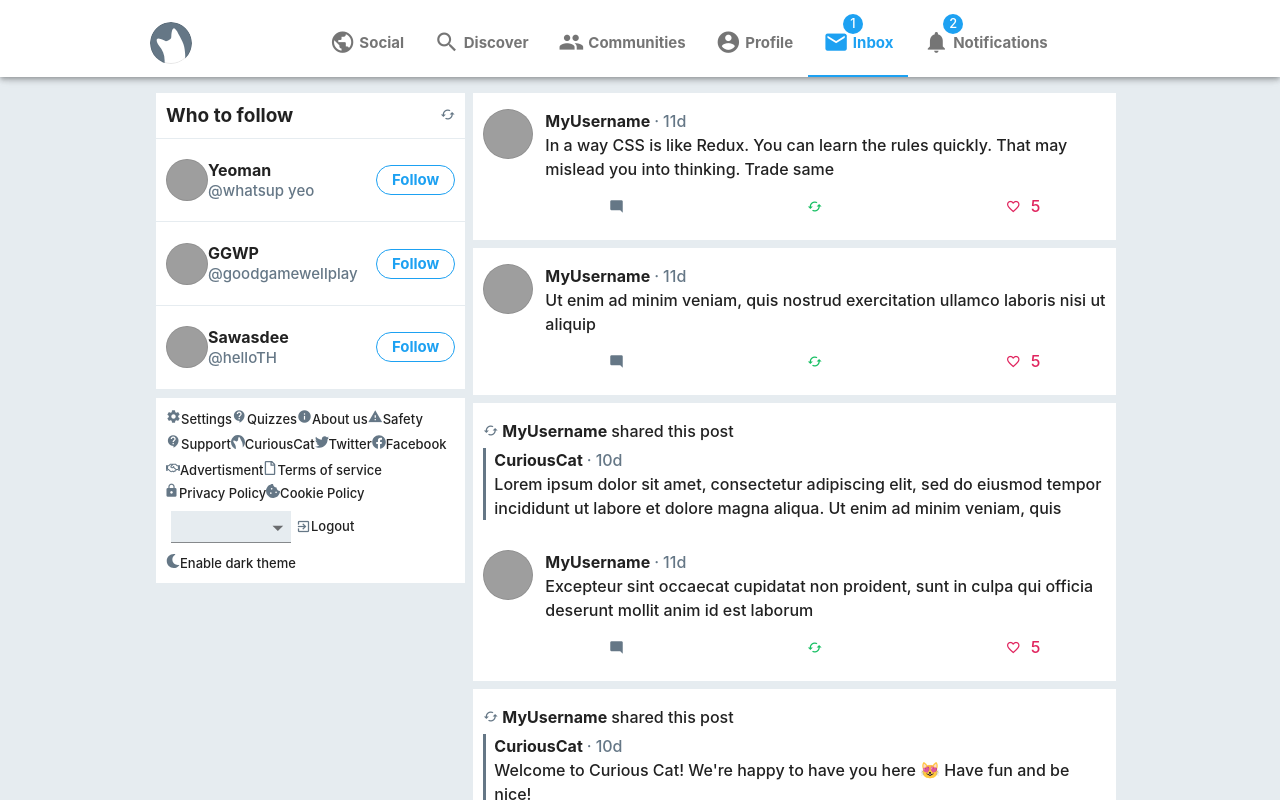
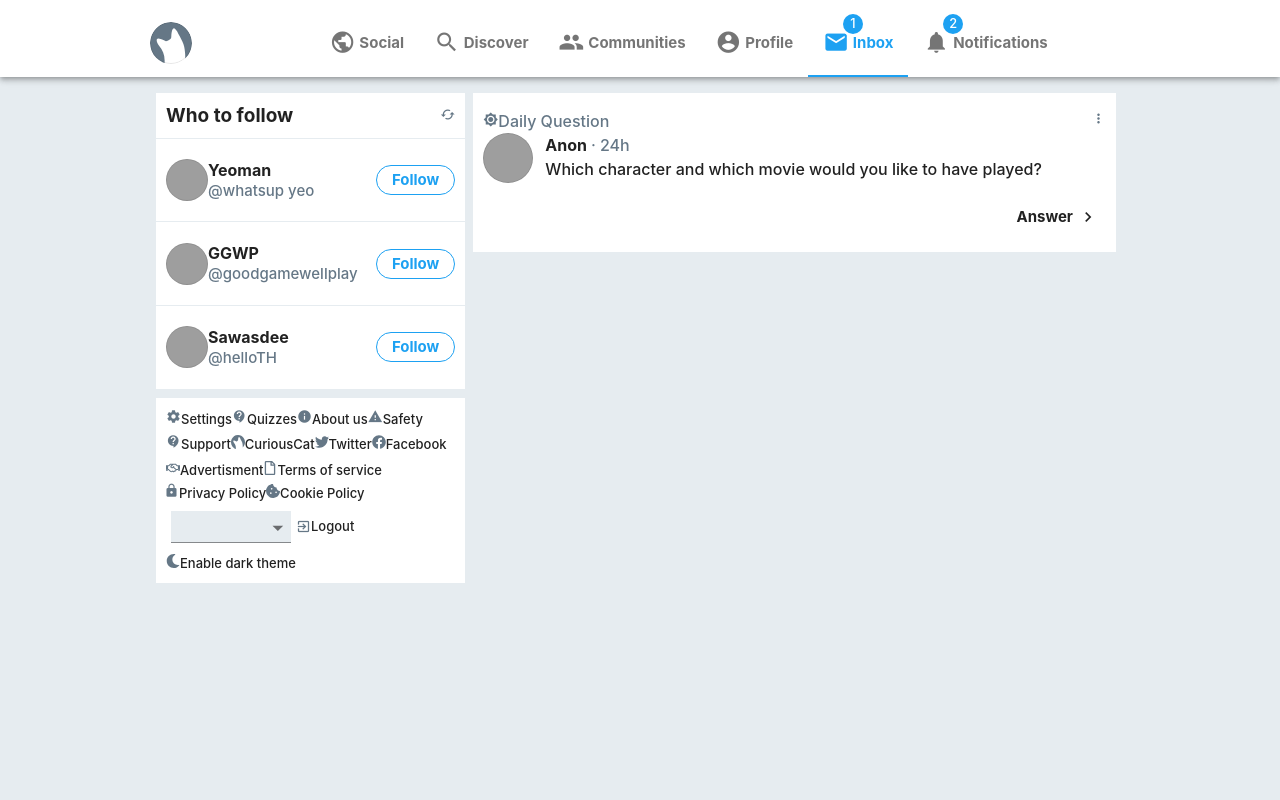
Before and after one commit to nemanjam/curious-cat, a React (Create React App) app: page /inbox in a window 1280 px wide. Shown: the top 800 px of the page. Built offline with nearby package versions, Linux system fonts and the light colour scheme; grey boxes are pictures that could not be loaded.

Commit message:
add inbox post and dialog

```diff
--- /dev/null
+++ b/src/components/tweeper/InboxDialog.js
@@ -0,0 +1,97 @@
+import React, { Fragment, useState } from "react";
+import Grid from "@material-ui/core/Grid";
+import { makeStyles } from "@material-ui/core/styles";
+import ListItem from "@material-ui/core/ListItem";
+import Button from "@material-ui/core/Button";
+import TextField from "@material-ui/core/TextField";
+import Paper from "@material-ui/core/Paper";
+import FormControlLabel from "@material-ui/core/FormControlLabel";
+import Switch from "@material-ui/core/Switch";
+
+import Dialog from "@material-ui/core/Dialog";
+import DialogActions from "@material-ui/core/DialogActions";
+import DialogContent from "@material-ui/core/DialogContent";
+import DialogContentText from "@material-ui/core/DialogContentText";
+import DialogTitle from "@material-ui/core/DialogTitle";
+
+import atoms from "../atoms";
+
+const useStyles = makeStyles({
+  root: {},
+  textField: { width: "100%", marginTop: "2em", marginBottom: "1em" },
+  div: {
+    padding: "1em",
+    border: "1px solid #e6ecf0"
+  }
+});
+
+const { IconButton, Icon, Typography } = atoms;
+
+function InboxDialog({ open, onClose, username, question }) {
+  const classes = useStyles();
+
+  return (
+    <Dialog
+      open={open}
+      onClose={onClose}
+      maxWidth="sm"
+      fullWidth
+      aria-labelledby="form-dialog-title"
+    >
+      <DialogContent>
+        <div className={classes.div}>
+          <Typography bold inline>
+            {username}
+          </Typography>{" "}
+          <Typography light inline>
+            asked
+          </Typography>
+          <Typography light className={classes.text}>
+            {question}
+          </Typography>
+        </div>
+        <TextField
+          id="filled-multiline-static"
+          multiline
+          rows="3"
+          placeholder="Write reply"
+          className={classes.textField}
+          margin="normal"
+          variant="filled"
+        />
+        <Grid
+          container
+          justify="space-between"
+          alignItems="center"
+          className={classes.action}
+        >
+          <Grid item>
+            <Grid item container alignContent="center">
+              <Icon>camera_alt</Icon>
+              <span>Add image</span>
+              <Icon>gif</Icon>
+              <span>Add GIF</span>
+            </Grid>
+          </Grid>
+          <Grid item>
+            <FormControlLabel
+              control={
+                <Switch
+                  value="checkedF"
+                  inputProps={{ "aria-label": "ask anon" }}
+                />
+              }
+              label="Anon"
+            />
+
+            <IconButton className={classes.askButton} aria-label="Ask">
+              <Icon>send</Icon>
+            </IconButton>
+          </Grid>
+        </Grid>
+      </DialogContent>
+    </Dialog>
+  );
+}
+
+export default InboxDialog;
--- /dev/null
+++ b/src/components/tweeper/InboxPost.js
@@ -0,0 +1,93 @@
+import React, { Fragment, useState } from "react";
+import Grid from "@material-ui/core/Grid";
+import { makeStyles } from "@material-ui/core/styles";
+import ListItem from "@material-ui/core/ListItem";
+import Button from "@material-ui/core/Button";
+import TextField from "@material-ui/core/TextField";
+import Paper from "@material-ui/core/Paper";
+import FormControlLabel from "@material-ui/core/FormControlLabel";
+import Switch from "@material-ui/core/Switch";
+
+import InboxDialog from "./InboxDialog";
+import atoms from "../atoms";
+
+const useStyles = makeStyles({
+  root: {
+    padding: "1rem 10px",
+    flexDirection: "column",
+    alignItems: "flex-start",
+    backgroundColor: "#fff"
+  },
+  button: { marginLeft: "auto", marginTop: "1em" },
+  rightIcon: { marginLeft: 5 }
+});
+
+const { Avatar, IconButton, Icon, Typography } = atoms;
+
+function InboxPost({ description, question }) {
+  const [open, setOpen] = React.useState(false);
+
+  function handleClickOpen() {
+    setOpen(true);
+  }
+
+  function handleClose() {
+    setOpen(false);
+  }
+  const classes = useStyles();
+
+  return (
+    <Fragment>
+      <ListItem button onClick={handleClickOpen} className={classes.root}>
+        <Grid container justify="space-between" alignItems="center">
+          <Grid item>
+            <Icon light text>
+              brightness_high
+            </Icon>
+            <Typography light inline>
+              {description}
+            </Typography>
+          </Grid>
+          <Grid item>
+            <Icon light text>
+              more_vert
+            </Icon>
+          </Grid>
+        </Grid>
+
+        <Grid container spacing={3} wrap="nowrap">
+          <Grid item>
+            <Avatar medium alt="Avatar" src={question.avatar} />
+          </Grid>
+          <Grid item>
+            <Grid container spacing={2}>
+              <Grid item xs={12}>
+                <Typography bold inline>
+                  {question.username}
+                </Typography>{" "}
+                <Typography light inline>
+                  ·
+                </Typography>{" "}
+                <Typography light inline>
+                  {question.time}
+                </Typography>
+                <Typography>{question.text}</Typography>
+              </Grid>
+            </Grid>
+          </Grid>
+        </Grid>
+        <Button className={classes.button}>
+          Answer <Icon className={classes.rightIcon}>keyboard_arrow_right</Icon>
+        </Button>
+      </ListItem>
+      <InboxDialog
+        open={open}
+        onClose={handleClose}
+        username={question.username}
+        question={question.text}
+      />
+    </Fragment>
+  );
+}
+
+export default InboxPost;
--- a/src/pages/tweeper/Inbox.js
+++ b/src/pages/tweeper/Inbox.js
@@ -6,12 +6,23 @@ import { makeStyles } from "@material-ui/core/styles";
 import Hidden from "@material-ui/core/Hidden";
 
 import Header from "../../components/tweeper/Header";
-import Post from "../../components/tweeper/Post";
+import InboxPost from "../../components/tweeper/InboxPost";
 import WhoToFollow from "../../components/tweeper/WhoToFollow";
 import Options from "../../components/tweeper/Options";
 import theme from "../../theme/tweeper/theme";
 import withTheme from "./withTheme";
-import { posts } from "./data";
+
+const posts = [
+  {
+    description: "Daily Question",
+    question: {
+      avatar: "https://cats.curiouscat.me/2018/7/1.jpg",
+      username: "Anon",
+      text: "Which character and which movie would you like to have played?",
+      time: "24h"
+    }
+  }
+];
 
 const Content = styled("div")({
   maxWidth: 1000,
@@ -47,9 +58,9 @@ function Inbox() {
         </Hidden>
         <Grid item md={8} sm={12} xs={12}>
           <Grid container direction="column" spacing={2}>
-            {posts().map((post, index) => (
+            {posts.map((post, index) => (
               <Grid key={index} item>
-                <Post {...post} />
+                <InboxPost {...post} />
               </Grid>
             ))}
           </Grid>
```
